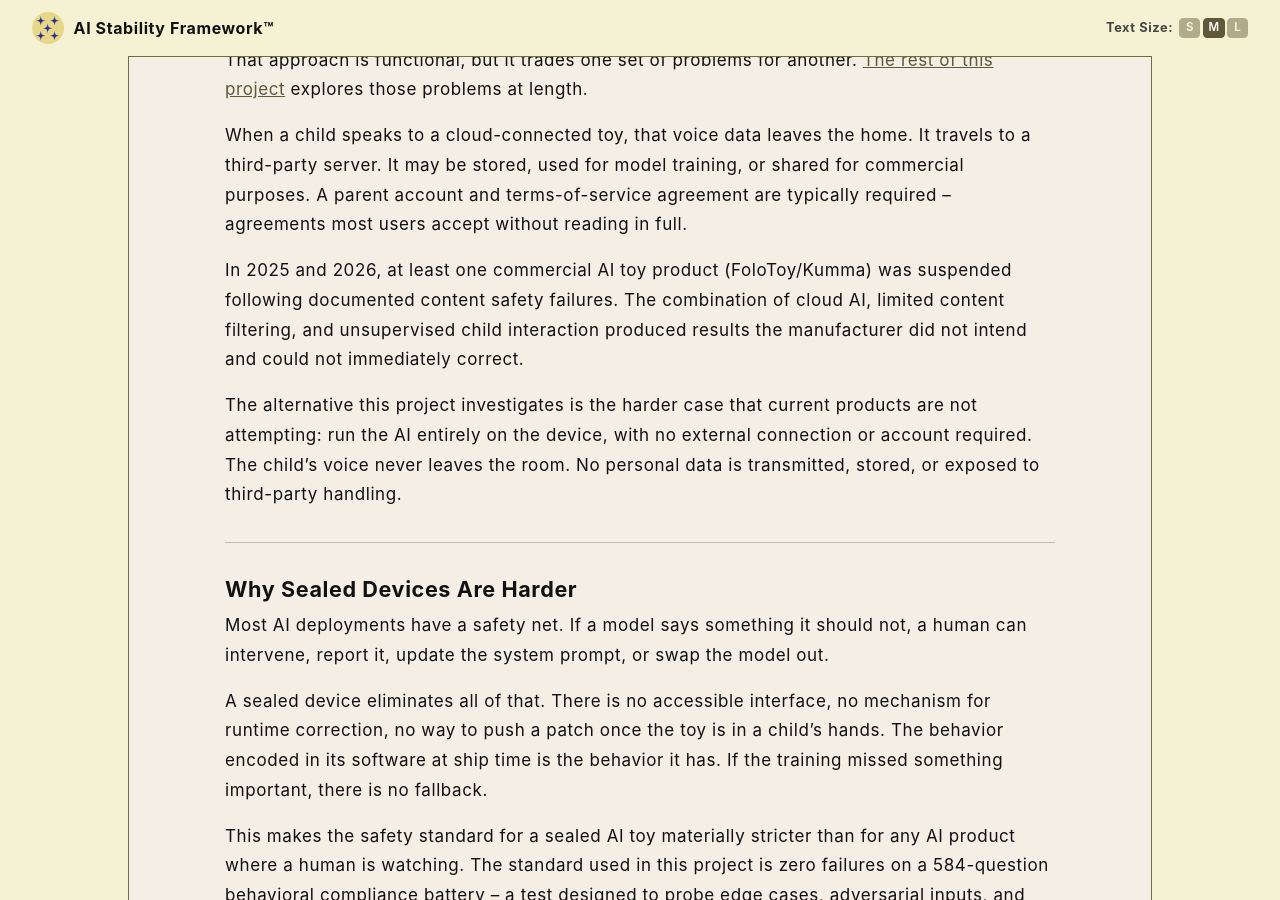
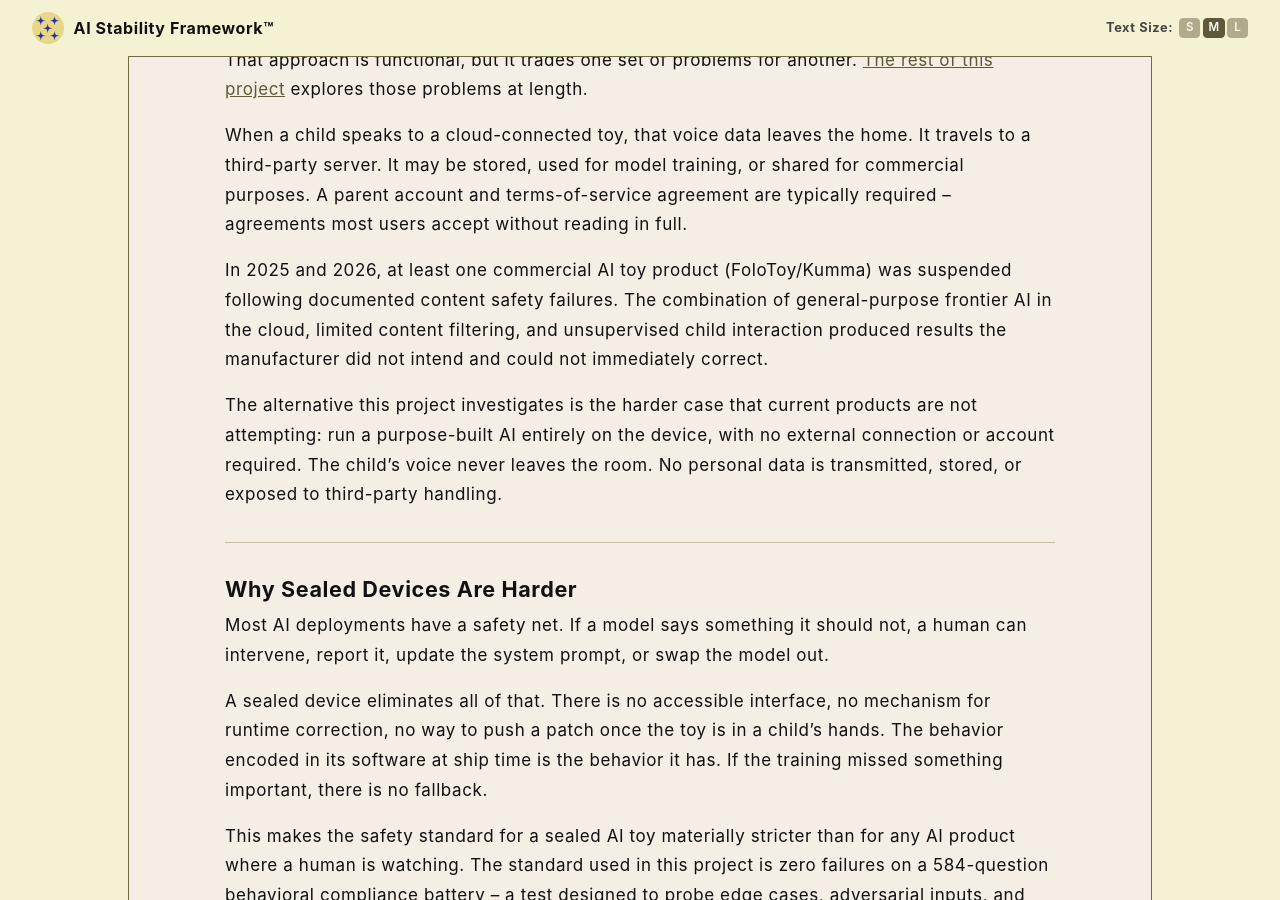
Before and after one commit to rojaslen/AISF-WEB, a Jekyll site: the page built from apx05.md, in a window 1280 px wide and 900 px high, scrolled down 949 px. Built offline with Jekyll 4.4.1, drawn with Linux system fonts in a browser that asks for light colours; some web fonts are replaced.

Commit message:
Update apx05.md

```diff
--- a/apx05.md
+++ b/apx05.md
@@ -31,9 +31,9 @@ That approach is functional, but it trades one set of problems for another. <a h
 
 When a child speaks to a cloud-connected toy, that voice data leaves the home. It travels to a third-party server. It may be stored, used for model training, or shared for commercial purposes. A parent account and terms-of-service agreement are typically required -- agreements most users accept without reading in full.
 
-In 2025 and 2026, at least one commercial AI toy product (FoloToy/Kumma) was suspended following documented content safety failures. The combination of cloud AI, limited content filtering, and unsupervised child interaction produced results the manufacturer did not intend and could not immediately correct.
+In 2025 and 2026, at least one commercial AI toy product (FoloToy/Kumma) was suspended following documented content safety failures. The combination of general-purpose frontier AI in the cloud, limited content filtering, and unsupervised child interaction produced results the manufacturer did not intend and could not immediately correct.
 
-The alternative this project investigates is the harder case that current products are not attempting: run the AI entirely on the device, with no external connection or account required. The child's voice never leaves the room. No personal data is transmitted, stored, or exposed to third-party handling.
+The alternative this project investigates is the harder case that current products are not attempting: run a purpose-built AI entirely on the device, with no external connection or account required. The child's voice never leaves the room. No personal data is transmitted, stored, or exposed to third-party handling.
 
 ---
 
```
